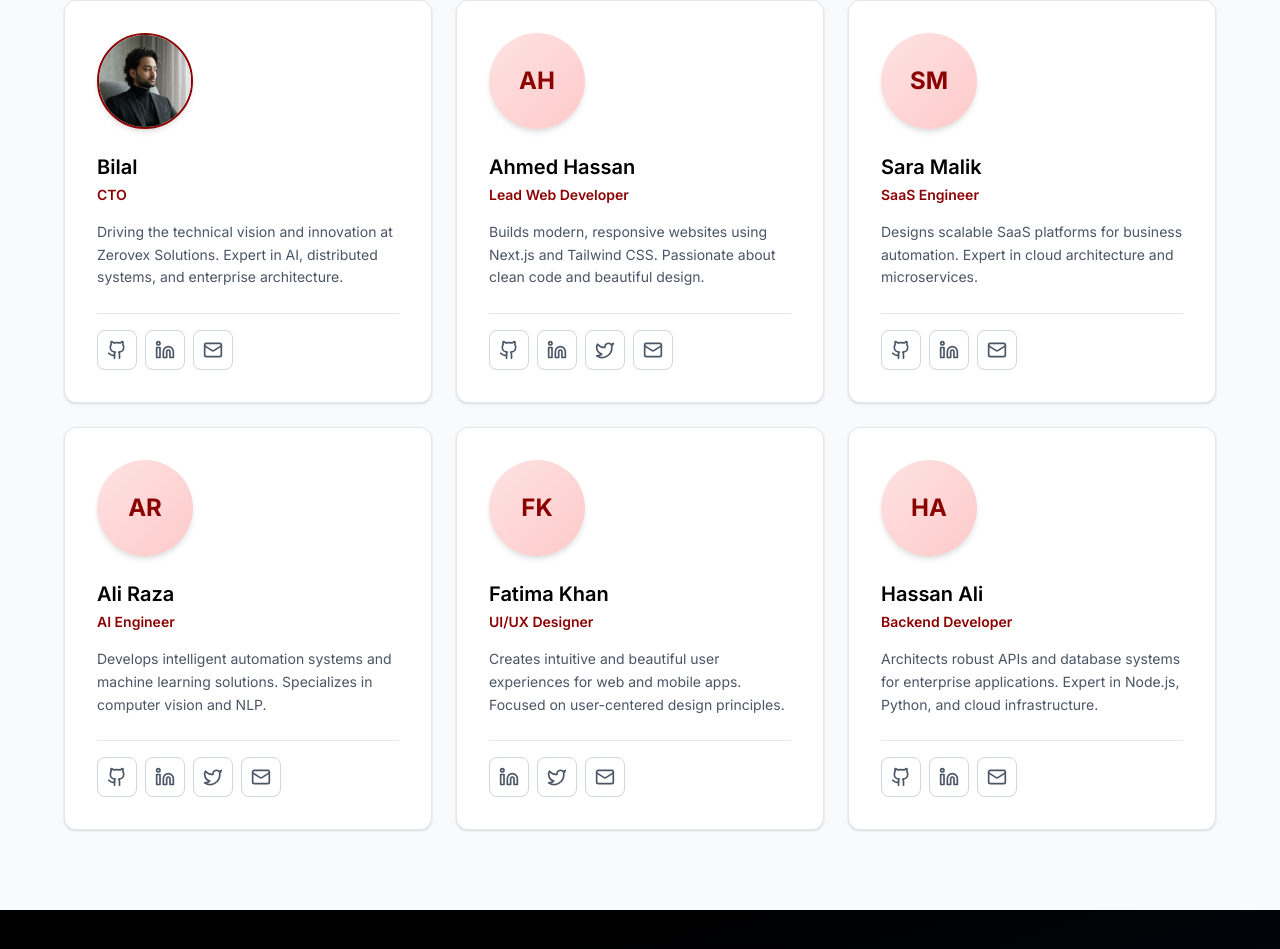
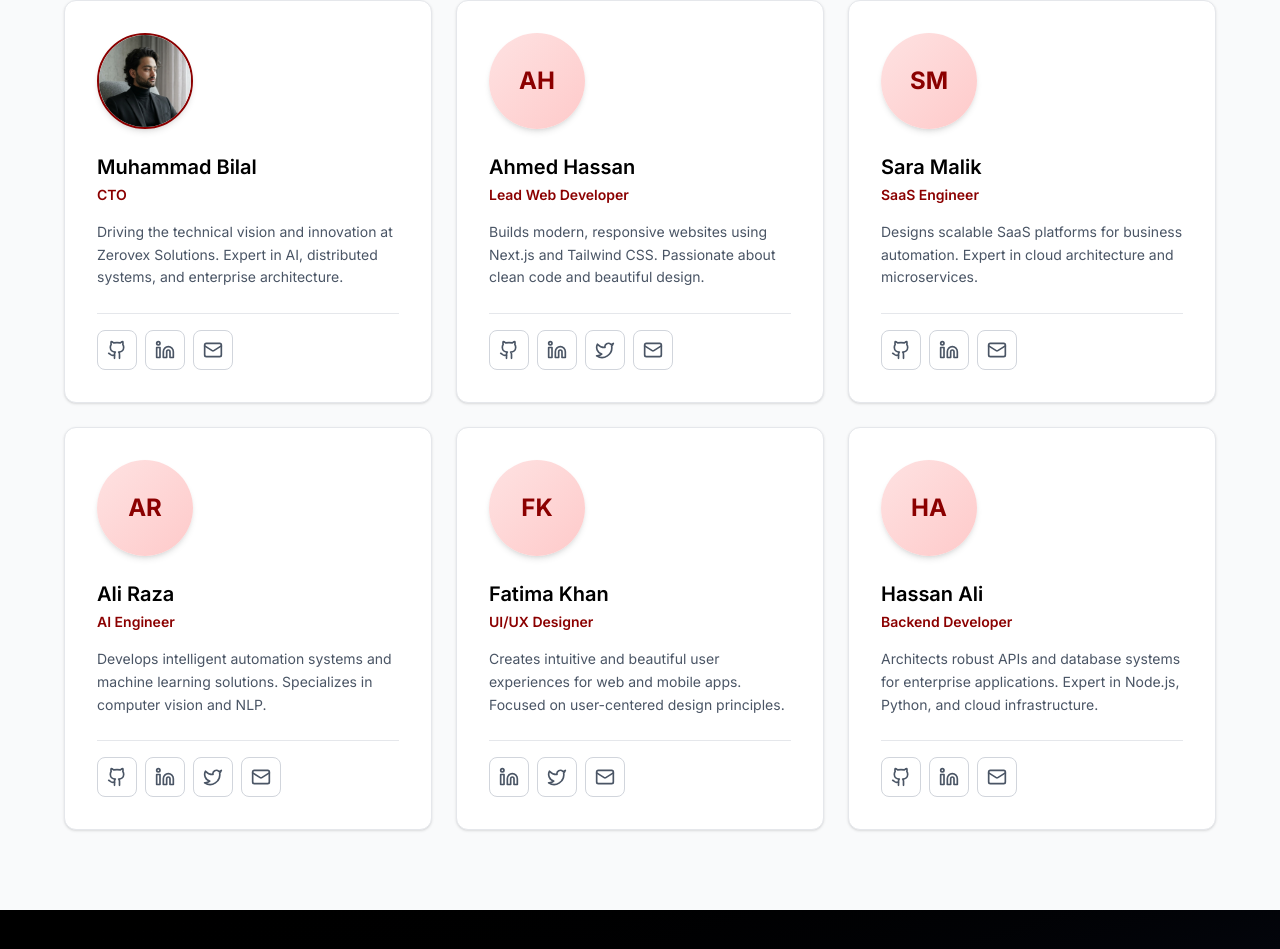
Before and after one commit to zainabqureshi09/Zerovex-solutions, a Next.js app: page /team in a window 1280 px wide. Shown: the part 2269-3218 px from the top of the page. Built offline with nearby package versions, Linux system fonts and the light colour scheme; a web font is replaced by a local one.

Commit message:
docs: update Bilal's name to Muhammad Bilal

```diff
--- a/src/app/team/page.tsx
+++ b/src/app/team/page.tsx
@@ -28,7 +28,7 @@ const staggerContainer = {
 
 const team = [
   {
-    name: "Bilal",
+    name: "Muhammad Bilal",
     role: "CTO",
     image: "/bilal.png",
     bio: "Driving the technical vision and innovation at Zerovex Solutions. Expert in AI, distributed systems, and enterprise architecture.",
```
